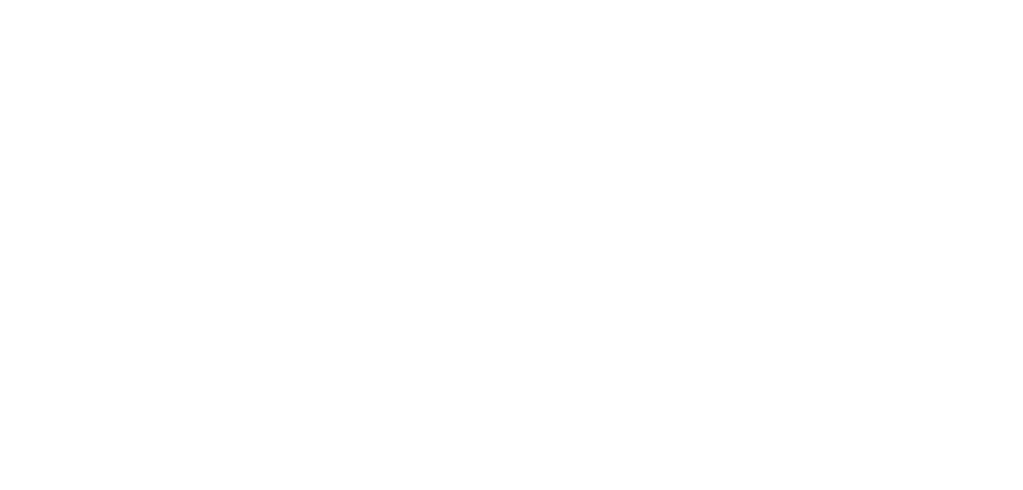
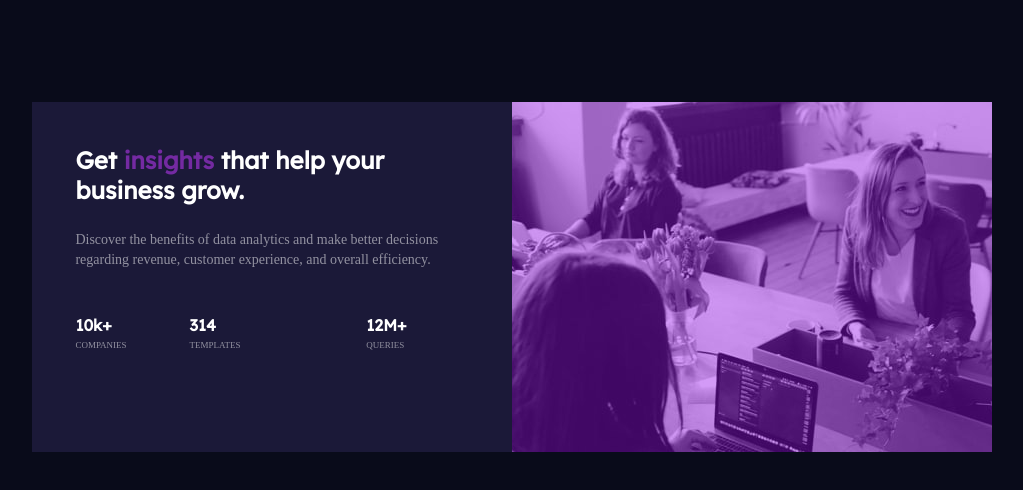
Before and after one commit to mildheart/stats-preview-card-component, a plain HTML site: page index.html in a window 1280 px wide. Shown: the whole page, without its empty margins (70-1093 px from the left). Drawn offline with Linux system fonts and the light colour scheme.

Commit message:
Modified css and html files

```diff
--- a/index.html
+++ b/index.html
@@ -3,10 +3,38 @@
 <head>
     <meta charset="UTF-8">
     <meta http-equiv="X-UA-Compatible" content="IE=edge">
+    <link rel="stylesheet" href="stat.css">
     <meta name="viewport" content="width=device-width, initial-scale=1.0">
     <title>Stats Preview Card Component</title>
 </head>
 <body>
-
+    <main class="main_container">
+        <section class="left_container">
+            <h1 class="heading">Get <span>
+                insights
+            </span> that help your business grow.</h1>
+            <p class="info">
+                Discover the benefits of data analytics and make better decisions regarding
+                revenue, customer experience, and overall efficiency.
+            </p>
+            <div class="stat">
+                <div class="stat_modals">
+                    <h4>10k+</h4>
+                    <p>COMPANIES</p>
+                </div>
+                <div class="stat_modal">
+                    <h4>314</h4>
+                    <p>TEMPLATES</p>
+                </div>
+                <div class="stat_modal">
+                    <h4>12M+</h4>
+                    <p>QUERIES</p>
+                </div>
+            </div>
+        </section>
+        <section class="right_container">
+            <div class="empty_div"></div>
+        </section>
+    </main>
 </body>
 </html>
--- a/stat.css
+++ b/stat.css
@@ -0,0 +1,109 @@
+@import url('https://fonts.googleapis.com/css2?family=Inter:wght@400;700&family=Lexend+Deca&display=swap');
+*{
+    margin: 0;
+    padding: 0;
+    box-sizing: border-box;
+}
+
+body{
+    background-color: hsl(233, 47%, 7%);
+    color:whitesmoke;
+}
+
+.mobile_pic{
+    display: none;
+}
+
+p{
+    font-family: 'Times New Roman', Times, serif;
+    color: hsla(0, 0%, 100%, 0.527);;
+}
+
+.main_container{
+    display: flex;
+}
+.heading{
+    font-family: 'Lexend Deca', sans-serif;
+    font-weight: 700;
+    margin-bottom: 25px;
+    color:hsl(0, 0%, 100%);
+}
+h4{
+    font-family: 'Lexend Deca', sans-serif;
+    font-weight: 700;
+    color:hsl(0, 0%, 100%);
+}
+
+.stat{
+    display: flex;
+    width: 100%;
+    margin-top: 45px;
+
+}
+.stat_modal{
+    margin: auto;
+}
+
+.stat p{
+    font-size: 9px;
+    margin-top: 5px;
+}
+
+.left_container{
+    display: flex;
+    flex-direction: column;
+    padding: 43px;
+
+}
+
+.info{
+
+    font-size: 14px;
+    line-height: 1.4;
+}
+
+.right_container{
+    background-image: url('images/image-header-desktop.jpg');
+    background-position: top;
+    background-repeat: no-repeat;
+}
+
+.empty_div{
+    width: 100%;
+    height: 100%;
+    background-color: hsla(277, 88%, 49%, 0.419);
+}
+
+span{
+    color: hsl(277, 59%, 40%);
+}
+
+@media screen and (max-width: 481px) {
+
+
+
+}
+
+@media screen and (min-width:482px) {
+
+    .main_container{
+        width: 75%;
+        height: 350px;
+        margin: 8%;
+        background-color: hsl(244, 38%, 16%);
+    }
+
+    .left_container{
+        width: 50%;
+        height: 100%;
+
+    }
+
+    .right_container{
+        width: 50%;
+        height: 100%;
+    }
+
+
+
+}
```
Also changed, not shown: images/favicon-32x32.png (added), images/image-header-desktop.jpg (added), images/image-header-mobile.jpg (added).
